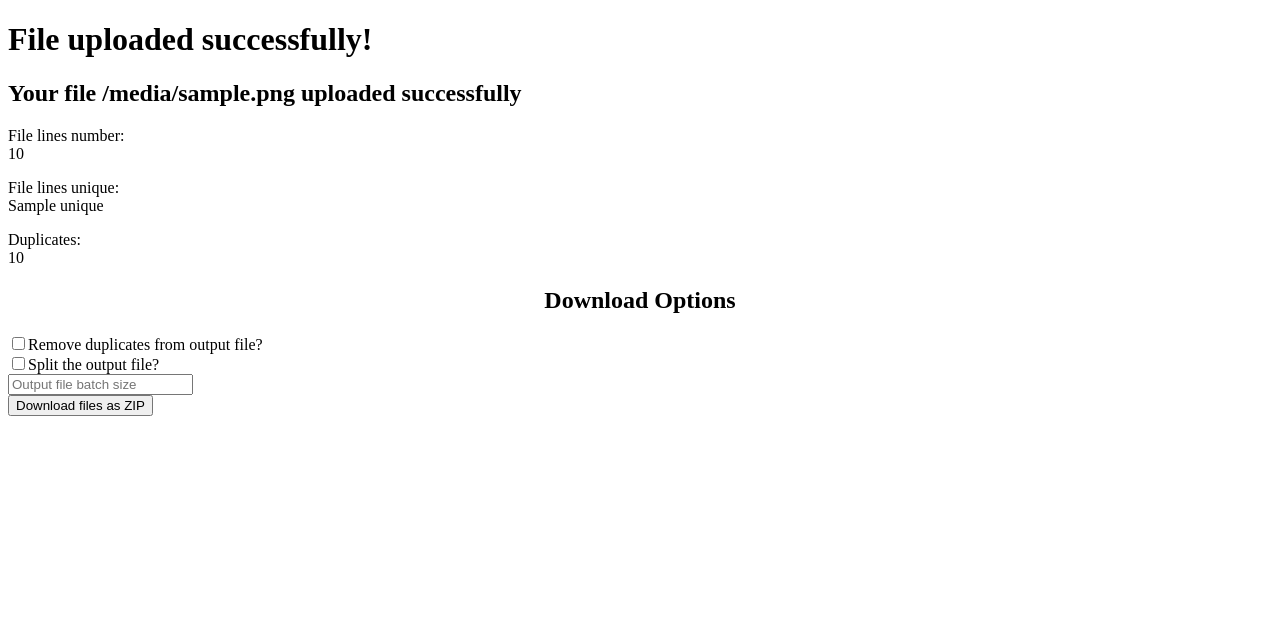
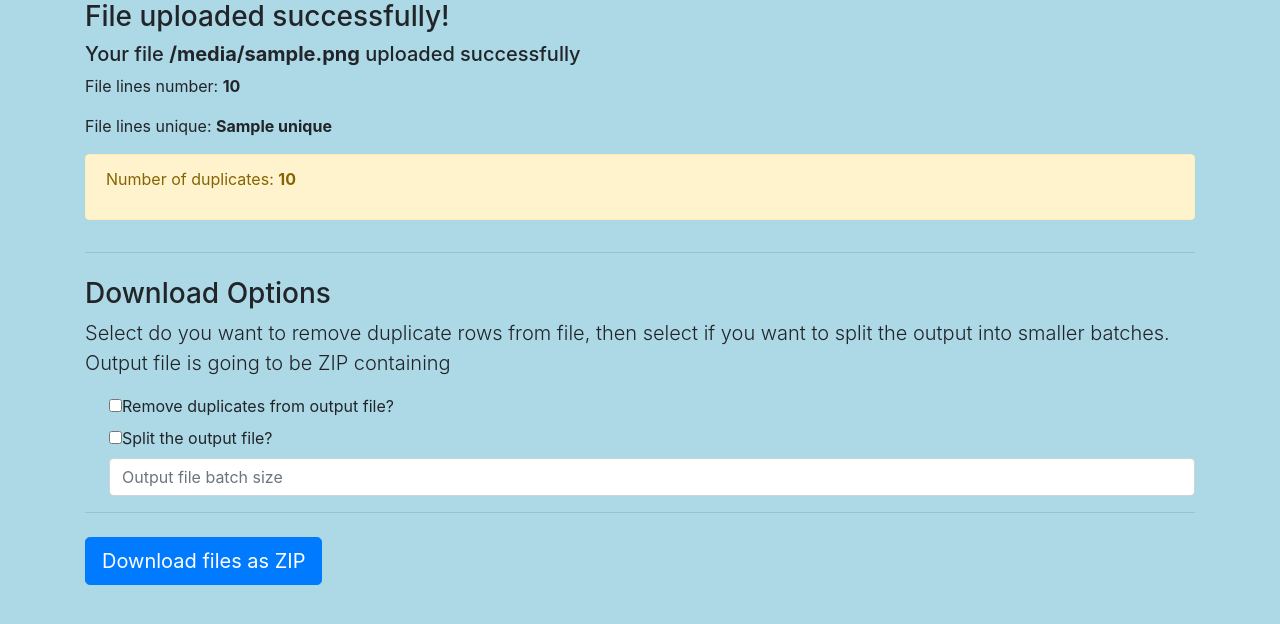
Before and after one commit to adriangonciarz/splitter-flask, a Flask app: template templates/download_form.html in a window 1280 px wide. Shown: the top 624 px of the page. Run offline with Flask 2, Linux system fonts and the light colour scheme; the template is opened without the code that fills it: values that come from a table or form of the project are taken from there, most other values are stand-ins (such as "Sample title", 1, 10 or a date in 2020); some libraries are stand-ins or nearby versions.

Commit message:
a bit of cleanup

```diff
--- a/splitter.py
+++ b/app.py
@@ -2,7 +2,7 @@ import os
 import time
 import zipfile
 
-from flask import Flask, request, redirect, url_for, render_template, send_from_directory, send_file
+from flask import Flask, request, redirect, url_for, render_template, send_file
 from flask_wtf import FlaskForm
 from flask_wtf.file import FileRequired, FileAllowed
 from werkzeug.datastructures import CombinedMultiDict
@@ -22,14 +22,13 @@ app.secret_key = 'SYUDxyWO20'
 class DownloadForm(FlaskForm):
     split = BooleanField('Split the output file?')
     deduplicate = BooleanField('Remove duplicates from output file?')
-    batch = IntegerField("Output file batch size", render_kw={"placeholder": "Output file batch size"})
-    submit = SubmitField("Download files as ZIP")
+    batch = IntegerField("Output file batch size", render_kw={"placeholder": "Output file batch size", 'class': 'form-control'})
+    submit = SubmitField("Download files as ZIP", render_kw={'class': 'btn btn-primary btn-lg'})
 
 
 class UploadForm(FlaskForm):
-    csv_file = FileField(validators=[FileRequired(), FileAllowed(['csv'], 'CSV files only!')])
-    submit = SubmitField(u'Upload')
-
+    csv_file = FileField(validators=[FileRequired(), FileAllowed(['csv'], 'CSV files only!')], render_kw={'class': 'form-control-file'})
+    submit = SubmitField('Upload', render_kw={'class': 'btn btn-primary btn-lg'})
 
 def zipdir(path, ziph):
     # ziph is zipfile handle
@@ -38,7 +37,7 @@ def zipdir(path, ziph):
             ziph.write(os.path.join(root, file))
 
 
-def chunks(input_list, batch_size):
+def chunkify(input_list, batch_size):
     for i in range(0, len(input_list), batch_size):
         yield input_list[i:i + batch_size]
 
@@ -59,7 +58,7 @@ def downloaded():
         unique_lines = list(set(all_lines))
         output_list = unique_lines if deduplicate else all_lines
         if split:
-            split_list = chunks(output_list, batch_size)
+            split_list = chunkify(output_list, batch_size)
             for idx, s in enumerate(split_list):
                 with open(f'{output_dir}/{idx}.csv', 'w') as out_f:
                     out_f.writelines(s)
--- /dev/null
+++ b/static/css/main.css
@@ -0,0 +1,18 @@
+body {
+  background-color: lightblue;
+}
+
+
+.red {
+    font-size: 14px;
+    color: red;
+}
+
+.green {
+    font-size: 14px;
+    color: green;
+}
+
+form {
+    left-margin: 20px;
+}
--- a/templates/download_form.html
+++ b/templates/download_form.html
@@ -1,18 +1,43 @@
-<!doctype html>
-<html>
-    <body>
-        <title>File successfully uploaded</title>
-        <h1>File uploaded successfully!</h1>
-        <h2>Your file {{ filename }} uploaded successfully</h2>
-        <p>File lines number:<br>{{ total }}</p>
-        <p>File lines unique:<br>{{ unique }}</p>
-        <p>Duplicates:<br>{{ total - unique }}</p>
-        <h2 style = "text-align: center;">Download Options</h2>
-        <form class="download-form" action="{{ url_for('download', filename=filename) }}" method="POST">
-            {{ form.deduplicate }}{{ form.deduplicate.label }}<br>
-            {{ form.split }}{{ form.split.label }}<br>
-            {{ form.batch }}<br>
-            {{ form.submit }}
-        </form>
-    </body>
-</html>
+{% extends "layout.html" %}
+{% block title %}Upload successful{% endblock %}
+{% block content %}
+    <div class="row">
+        <div class="col-md-12">
+        <h3>File uploaded successfully!</h3>
+        <h5>Your file <b>{{ filename }}</b> uploaded successfully</h5>
+        <p>File lines number: <b>{{ total }}</b></p>
+        <p>File lines unique: <b>{{ unique }}</b></p>
+        {% set duplicates = total - unique %}
+        {% if duplicates == 0 %}
+            <div class="alert alert-success" role="alert">
+                <p >There was no duplicates in the file!</p>
+            </div>
+        {% else %}
+            <div class="alert alert-warning" role="alert">
+                <p >Number of duplicates: <b>{{ duplicates }}</b></p>
+            </div>
+        {% endif %}
+        </div>
+        <div class="col-md-12">
+            <hr class="mb-4">
+            <h3>Download Options</h3>
+            <p class="lead">
+                Select do you want to remove duplicate rows from file, then select if you want to split the output into smaller batches.
+                Output file is going to be ZIP containing
+            </p>
+            <form class="download-form" action="{{ url_for('download', filename=filename) }}" method="POST">
+                <div class="custom-control custom-checkbox">
+                    {{ form.deduplicate }}{{ form.deduplicate.label }}
+                </div>
+                <div class="custom-control custom-checkbox">
+                    {{ form.split }}{{ form.split.label }}
+                </div>
+                <div class="custom-control custom-checkbox">
+                {{ form.batch }}
+                </div>
+                <hr class="mb-4">
+                {{ form.submit }}
+            </form>
+        </div>
+    </div>
+{% endblock %}
--- /dev/null
+++ b/templates/layout.html
@@ -0,0 +1,14 @@
+<!doctype html>
+<html>
+  <head>
+    {% block head %}
+    <link rel="stylesheet" href="https://stackpath.bootstrapcdn.com/bootstrap/4.3.1/css/bootstrap.min.css" integrity="sha384-ggOyR0iXCbMQv3Xipma34MD+dH/1fQ784/j6cY/iJTQUOhcWr7x9JvoRxT2MZw1T" crossorigin="anonymous">
+
+    <link rel= "stylesheet" type= "text/css" href= "{{ url_for('static',filename='css/main.css') }}">
+    <title>{% block title %}{% endblock %} - CSV Splitter</title>
+    {% endblock %}
+  </head>
+  <body>
+    <div id="content" class="container">{% block content %}{% endblock %}</div>
+  </body>
+</html>
```
Also changed, not shown: templates/upload_form.html (+19 -12 lines), 2 other files.
